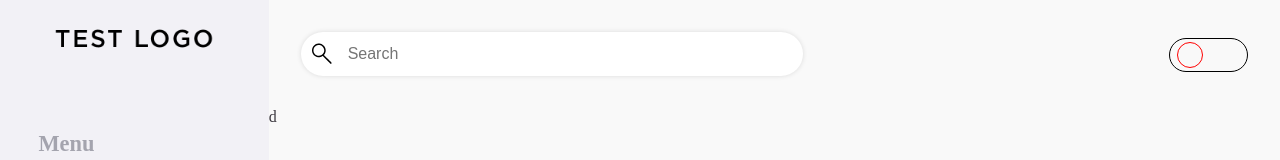
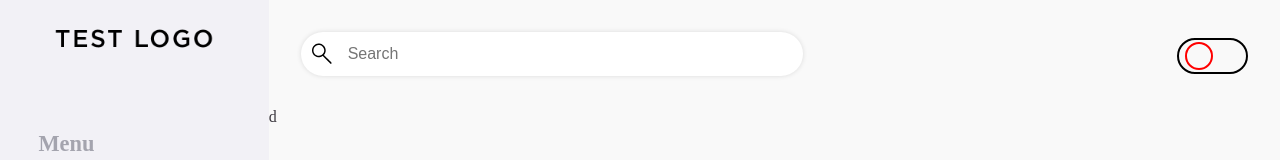
Before and after one commit to jsb8740/FarvoriteMusicList, a Vue app: page / in a window 1280 px wide. Shown: the top 160 px of the page. Built offline with nearby package versions, Linux system fonts and the light colour scheme.

Commit message:
darmode 스위치 버튼 css 변경

```diff
--- a/src/components/AppDarkMode.vue
+++ b/src/components/AppDarkMode.vue
@@ -18,27 +18,34 @@ const mode = ref(false);
   #switch {
     appearance: none;
     display: block;
-  }
-
-  #switch:checked + .switchLabel {
-    background-color: black;
+    &:checked + .switchLabel {
+      background-color: black;
+      .switchButton {
+        transform: translateX(100%);
+        background-color: black;
+      }
+    }
   }
 
   .switchLabel {
     cursor: pointer;
-    width: 4rem;
+    width: 3.4rem;
     height: 2rem;
-    border: 1px solid black;
+    padding: 0 0.4rem;
+    border: 2px solid black;
     border-radius: 20px;
     display: flex;
     align-items: center;
-    padding: 0 0.4rem;
+    position: relative;
+    transition: 1s;
 
     .switchButton {
+      position: absolute;
+      transition: 1s;
       border-radius: 1.5rem;
       height: 1.5rem;
       width: 1.5rem;
-      border: 1px solid red;
+      border: 2px solid red;
     }
   }
 }
```
